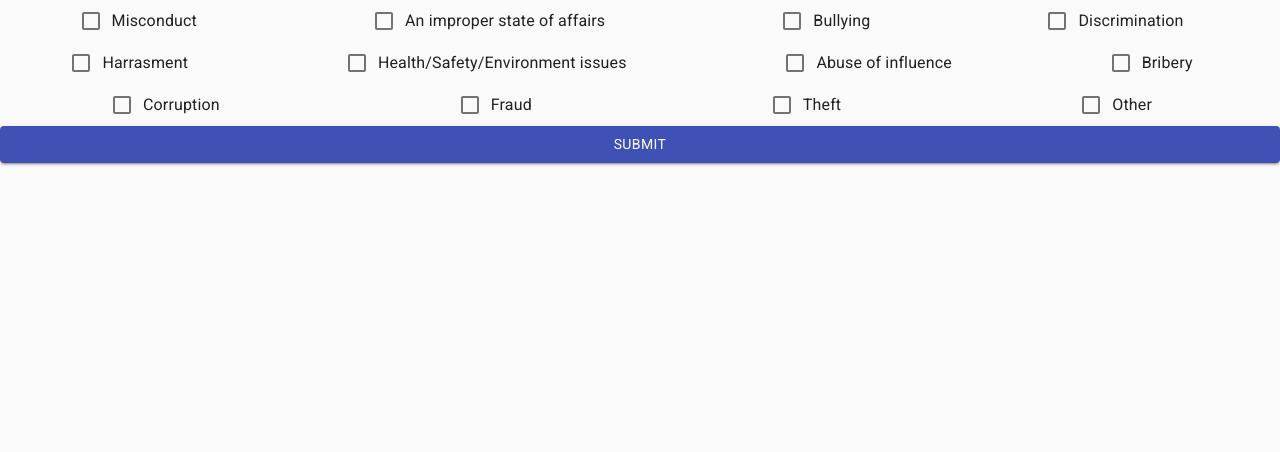
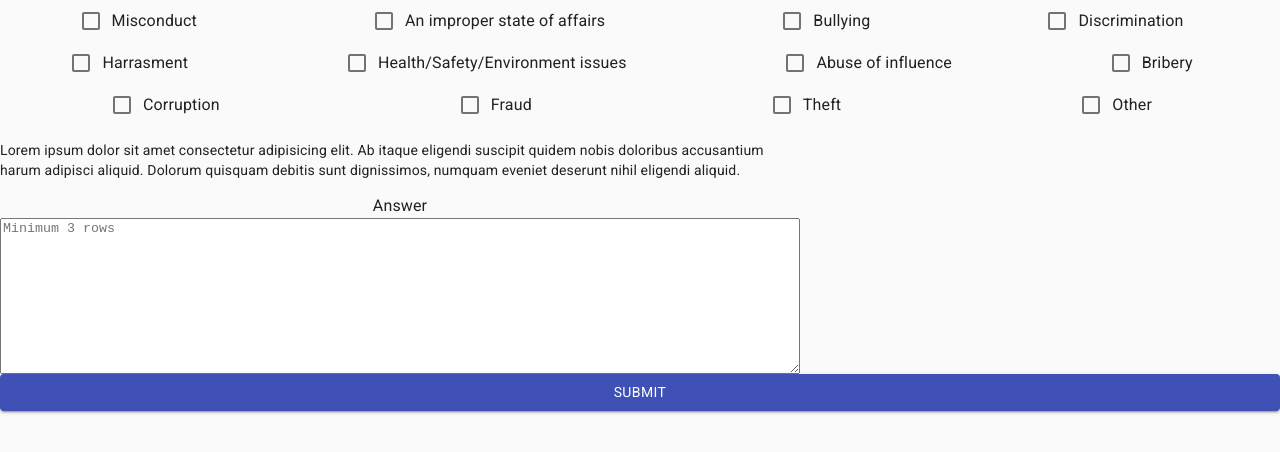
Before and after one commit to rastko909/MERN-App-Front-End, a React (Create React App) app: page /claims/new in a window 1280 px wide. Shown: the top 452 px of the page. Built offline with nearby package versions, Linux system fonts and the light colour scheme.

Commit message:
uncommented redirect in .toml, used mat ui form for basic form

```diff
--- a/src/components/Claim/Form.css
+++ b/src/components/Claim/Form.css
@@ -4,3 +4,12 @@
   flex-direction: row;
   justify-content: space-around;
 }
+
+.answer-container {
+  width: 800px;
+}
+
+.answer {
+  width: 100%;
+  margin-left: 0px !important;
+}
--- a/src/components/Claim/Form.js
+++ b/src/components/Claim/Form.js
@@ -1,20 +1,28 @@
 import React from 'react';
 import './Form.css';
 // import { Link } from 'react-router-dom';
-import { Button, Checkbox, FormControlLabel, FormGroup } from '@material-ui/core/';
+import { Button, Checkbox, FormControlLabel, FormControl, FormGroup, InputLabel, Input, FormHelperText } from '@material-ui/core/';
+import TextareaAutosize from '@material-ui/core/TextareaAutosize';
 import axios from 'axios';
 
 class Form extends React.Component {
 
   state = {
-    complete: false,
-    authorized: false,
-    businessID: null
   }
 
-  handleClick = (event) => {
+  handleSubmit = (event) => {
     event.preventDefault();
-    console.log('gtest')
+    console.log(this.state)
+    this.sendAnswers()
+  }
+
+  sendAnswers = async () => {
+    const response = await axios.post(process.env.REACT_APP_API_URL, this.state);
+    console.log(response.data);
+  }
+
+  handleChange = (event) => {
+    this.setState( { [event.target.id]: event.target.value } )
   }
 
   render = () => {
@@ -22,6 +30,7 @@ class Form extends React.Component {
       <>
         <FormGroup>
         <div className="test">
+
           <FormControlLabel
             control={<Checkbox value="checkedA" />}
             label="Misconduct"
@@ -75,7 +84,17 @@ class Form extends React.Component {
             label="Other"
           />
           </div>
-          <Button variant="contained" onClick={this.handleClick} color="primary">
+          <div className='answer-container'>
+            <p className='question'>Lorem ipsum dolor sit amet consectetur adipisicing elit. Ab itaque eligendi suscipit quidem nobis doloribus accusantium harum adipisci aliquid. Dolorum quisquam debitis sunt dignissimos, numquam eveniet deserunt nihil eligendi aliquid.</p>
+            <FormControlLabel className='answer'
+              control={<TextareaAutosize onChange={this.handleChange} id='answer1' className='answer' aria-label="Minimum height" rows={10} placeholder="Minimum 3 rows" />}
+              label="Answer"
+              labelPlacement='top'
+              // style={{textAlign: 'start'}}
+            />
+          </div>
+
+          <Button variant="contained" onClick={this.handleSubmit} color="primary">
             Submit
           </Button>
         </FormGroup>
```
Also changed, not shown: 1 other file (tests, documents, lock files or other folders).
